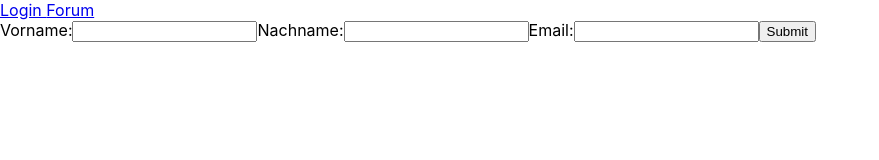
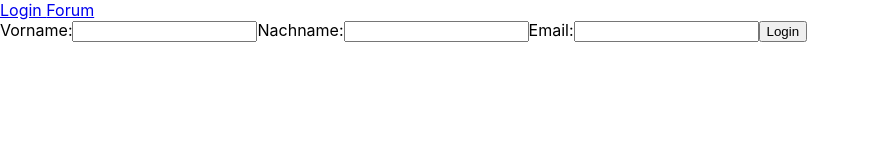
Before and after one commit to juliuskoenning/7305370, a React (Create React App) app in the folder forum-web-dev/: page / in a window 1280 px wide. Shown: the top 160 px of the page, without its empty margins (0-879 px from the left). Built offline with nearby package versions, Linux system fonts and the light colour scheme.

Commit message:
finished first page

```diff
--- a/forum-web-dev/package.json
+++ b/forum-web-dev/package.json
@@ -9,7 +9,7 @@
     "react": "^17.0.2",
     "react-dom": "^17.0.2",
     "react-router-dom": "^6.2.1",
-    "react-scripts": "5.0.0",
+    "react-scripts": "^5.0.0",
     "web-vitals": "^2.1.4"
   },
   "scripts": {
--- a/forum-web-dev/src/App.js
+++ b/forum-web-dev/src/App.js
@@ -1,15 +1,15 @@
+import { BrowserRouter as Router, Link, Route, Routes } from 'react-router-dom';
 import './App.css';
-import { BrowserRouter as Router, Routes, Route, Link } from 'react-router-dom';
+import ErrorPage from './pages/ErrorPage.js';
+import ForumPage from './pages/ForumPage.js';
 import LoginPage from './pages/LoginPage.js';
-import ForumPage from './pages/ForumPage.js';
-import ErrorPage from './pages/ErrorPage.js';
 
 function App() {
   return (
     <Router>
       <nav>
         <Link to='/'> Login </Link>
-        <Link to='/forum'> Forum </Link>
+        <Link to={`/forum/`}> Forum </Link>
       </nav>
       <Routes>
         <Route path='/' element={<LoginPage />} />
--- a/forum-web-dev/src/components/ForumContent.js
+++ b/forum-web-dev/src/components/ForumContent.js
@@ -1,10 +1,11 @@
 import React from 'react';
-import LoginContent from './LoginContent'
+import { useLocation } from 'react-router-dom';
 
 const ForumContent = () => {
+  const location = useLocation();
   return (
-    <div>This is the forum page of {} with the mail
-
+    <div>
+      This is the forum page of {location.state.nachname}
     </div>
   );
 };
--- a/forum-web-dev/src/components/LoginContent.js
+++ b/forum-web-dev/src/components/LoginContent.js
@@ -1,6 +1,5 @@
-import React from 'react';
+import React, { useState } from 'react';
 import { useNavigate } from 'react-router-dom';
-import { useState } from 'react';
 
 const LoginContent = () => {
   const [inputs, setInputs] = useState({});
@@ -25,7 +24,7 @@ const LoginContent = () => {
     let navigate = useNavigate();
     const routeChange = () =>{
         let path = `/forum/${inputs.nachname}`;
-        navigate(path);
+        navigate(path, {state:{vorname:inputs.vorname,nachname:inputs.nachname, email:inputs.email}});
   }/*
     return (
     <div>
@@ -66,7 +65,7 @@ const LoginContent = () => {
             onChange={handleChange}
           />
           </label>
-          <input type="submit" onClick={routeChange}/>
+          <button onClick={()=>routeChange()}>Login</button>
       </form>
     )
 }
```
Also changed, not shown: 1 other file (tests, documents, lock files or other folders).
